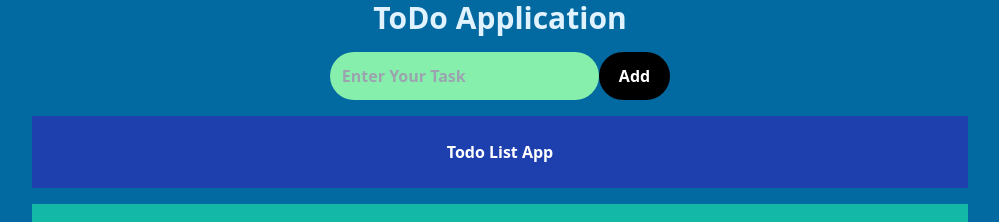
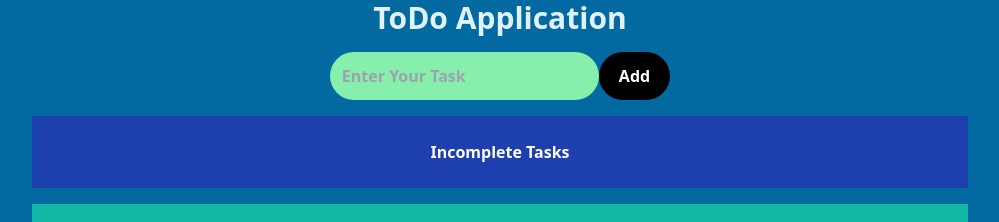
Before and after one commit to abhishek-singh77/todo-cipher, a React (Create React App) app: page / in a window 1280 px wide. Shown: the top 222 px of the page, without its empty margins (140-1139 px from the left). Built offline with nearby package versions, Linux system fonts and the light colour scheme.

Commit message:
Name changes

```diff
--- a/src/components/IncompleteTodos.jsx
+++ b/src/components/IncompleteTodos.jsx
@@ -4,7 +4,7 @@ export const IncompleteTodos = (props) => {
   const { incompleteTodos, onClickComplete, onClickDelete } = props;
   return (
     <div className=" bg-blue-800 font-bold text-center w-3/4 text-white mt-4 px-4 py-4 mx-auto">
-      <p className='py-2'>Todo List App</p>
+      <p className='py-2'>Incomplete Tasks</p>
       <ul>
         {incompleteTodos.map((todo, index) => {
           return (
```
